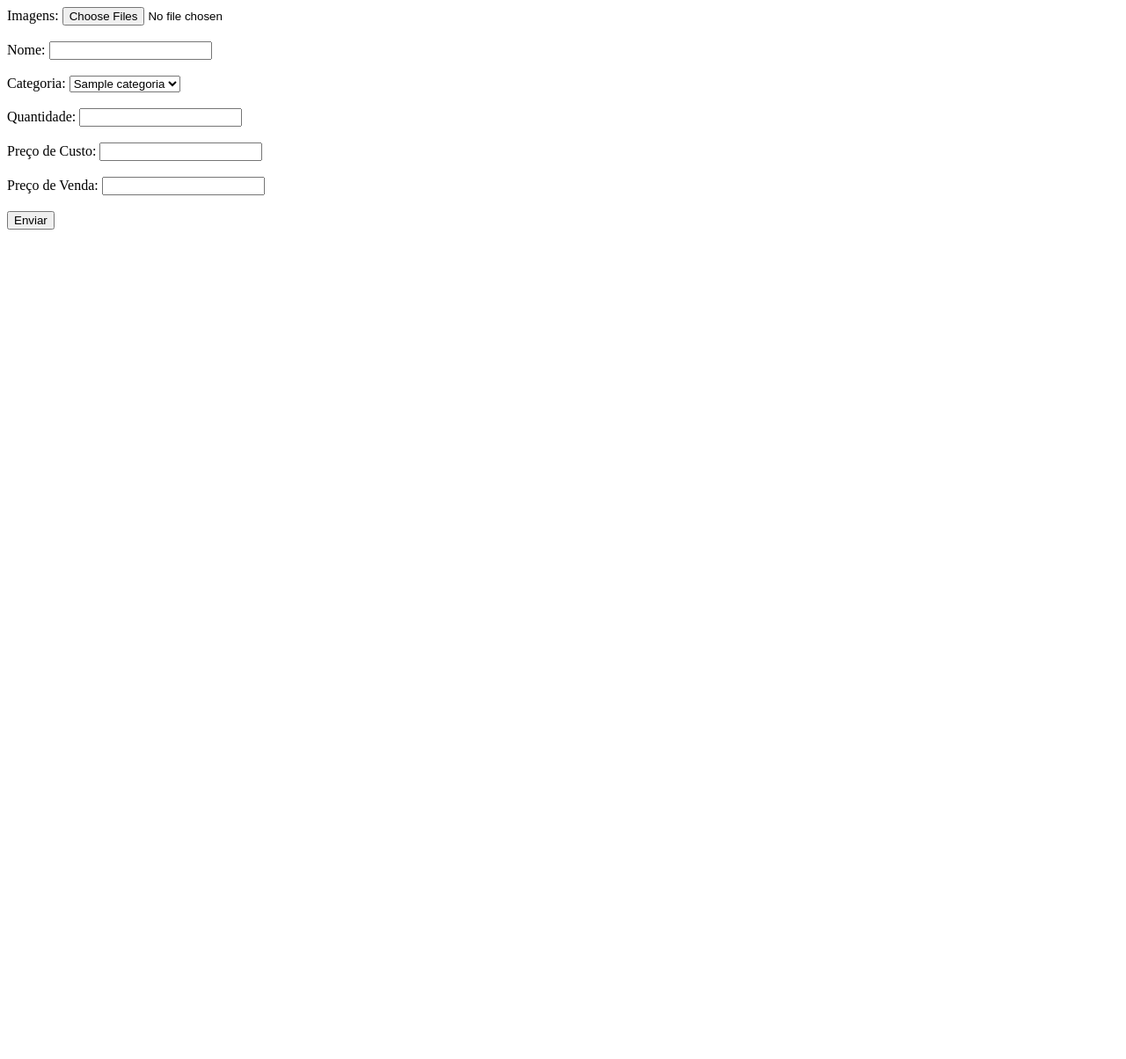
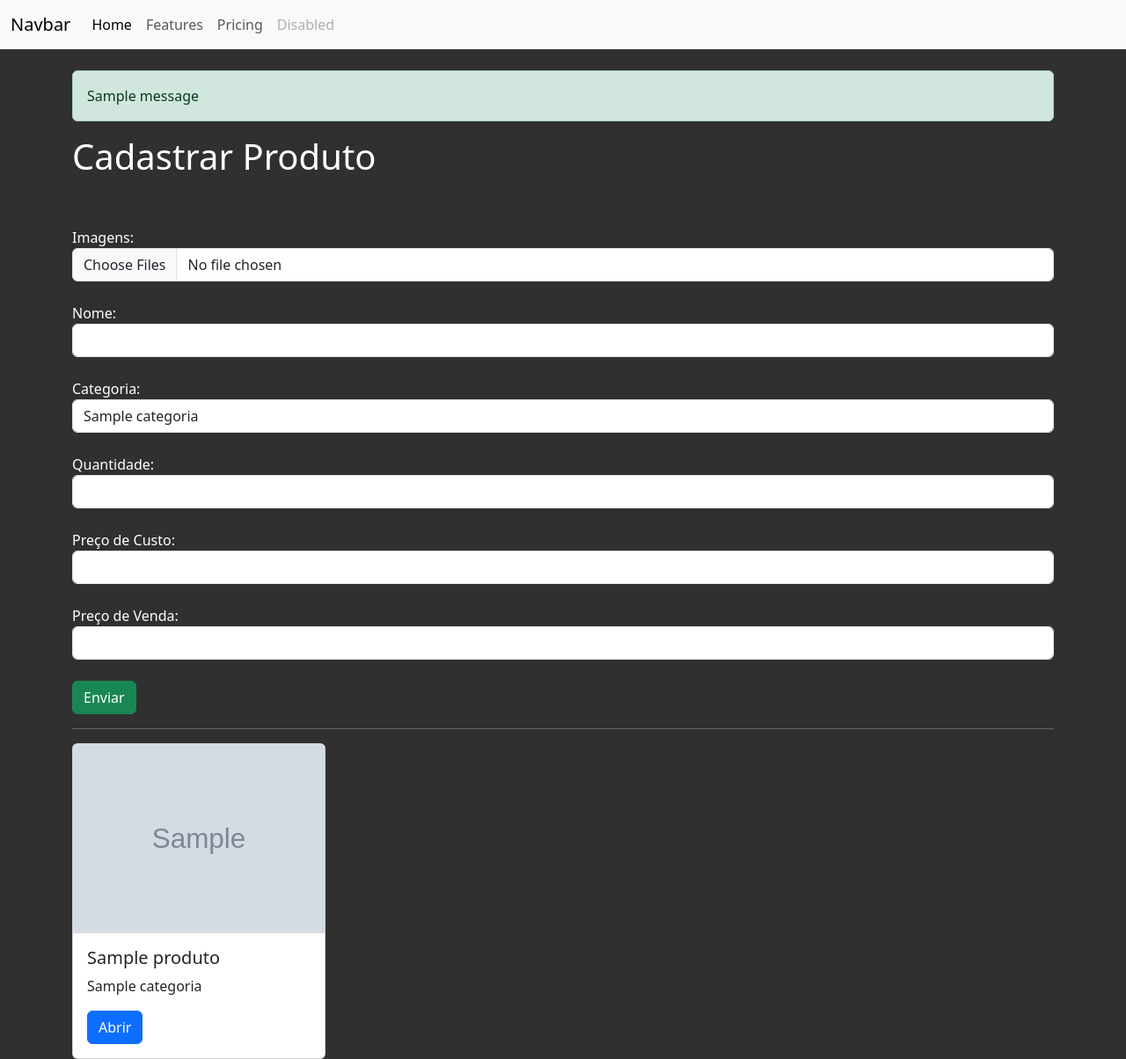
Before and after one commit to dev-macb/template-pdv-django, a Django app: page /estoque/produtos/ in a window 1280 px wide. Shown: the whole page at 88% size. Before the commit the page ends 261 px from the top, so only its background shows below. Run offline with Django 5.2, Linux system fonts and the light colour scheme; tables that the repository leaves empty hold one stand-in row (values such as "Sample post"); grey boxes marked "Sample" are stand-in pictures; one stand-in notice (Sample message) is shown.

Commit message:
Templatetags e listagem de produtos

```diff
--- a/estoque/templates/novo_produto.html
+++ b/estoque/templates/novo_produto.html
@@ -1,26 +1,67 @@
+{% extends 'base.html' %}
+{% load filters %}
+
+
+{% block title %}
+    Cadastrar Produto
+{% endblock %}
+
+
+{% block body %}
+    <div class="container">
+        {% if messages %}
+            {% for message in messages %}
+                <br>
+                <div class="alert {{ message.tags }}">{{ message }}</div>
+            {% endfor %}
+        {% endif %}
+        <h1>Cadastrar Produto</h1>
         <form action="{% url 'novo_produto' %}" method="post" enctype="multipart/form-data">
             {% csrf_token %}
+            <br><br>
             <label for="">Imagens:</label>
-    <input type="file" name="imagens" multiple>
-    <br><br>
+            <input class="form-control" type="file" name="imagens" multiple>
+            <br>
             <label for="">Nome:</label>
-    <input type="text" name="nome">
-    <br><br>
+            <input class="form-control" type="text" name="nome">
+            <br>
             <label for="">Categoria:</label>
-    <select name="categoria" id="">
+            <select class="form-control" name="categoria" id="">
                 {% for categoria in categorias %}
                     <option value="{{ categoria.id }}">{{ categoria.titulo }}</option>
                 {% endfor %}
             </select>
-    <br><br>
+            <br>
             <label for="">Quantidade:</label>
-    <input type="number" name="quantidade">
-    <br><br>
+            <input class="form-control" type="number" name="quantidade">
+            <br>
             <label for="">Preço de Custo:</label>
-    <input type="number" name="preco_custo">
-    <br><br>
+            <input class="form-control" type="number" name="preco_custo">
+            <br>
             <label for="">Preço de Venda:</label>
-    <input type="number" name="preco_venda">
-    <br><br>
-    <input type="submit" value="Enviar">
+            <input class="form-control" type="number" name="preco_venda">
+            <br>
+            <input class="btn btn-success" type="submit" value="Enviar">
         </form>
+        <hr>
+        <div>
+            <div style="display: flex; flex-wrap: wrap; justify-content: space-between; gap: 20px;">
+                {% for produto in produtos %}
+                    <div class="card" style="width: 18rem;">
+                        {% if produto|obter_img_produto %}
+                            <img class="card-img-top" src="{{ produto|obter_img_produto }}">
+                        {% endif %}
+                        <div class="card-body">
+                            <h5 class="card-title">{{ produto.nome }}</h5>
+                            <p>
+                                {{ produto.categoria }}
+                            </p>
+                            <a href="#" class="btn btn-primary">Abrir</a>
+                        </div>
+                    </div>
+                {% endfor %}
+            </div>
+
+        </div>
+    </div>
+{% endblock %}
--- /dev/null
+++ b/estoque/templatetags/filters.py
@@ -0,0 +1,12 @@
+from django import template
+from estoque.models import Imagem
+
+register = template.Library()
+
+@register.filter(name='obter_img_produto')
+def obter_img_produto(produto):
+    imagem = Imagem.objects.filter(id_produto=produto).first()
+    if imagem:
+        return imagem.imagem.url
+
+    return False
--- a/estoque/views.py
+++ b/estoque/views.py
@@ -1,10 +1,15 @@
+import sys
+from PIL import Image
+from io import BytesIO
+from datetime import date
+from django.urls import reverse
+from django.contrib import messages
+from django.shortcuts import redirect
 from django.shortcuts import render, HttpResponse
-from PIL import Image
-from datetime import date
+from django.core.files.uploadedfile import InMemoryUploadedFile
+
 from .models import Produto, Categoria, Imagem
-from io import BytesIO
-from django.core.files.uploadedfile import InMemoryUploadedFile
-import sys
+
 
 def novo_produto(request):
     if request.method == 'POST':
@@ -45,6 +50,13 @@ def novo_produto(request):
             imagem = Imagem(imagem=img_temporaria, id_produto=novo_produto)
             imagem.save()
 
+        messages.add_message(request, messages.SUCCESS, 'Produto cadastrado com êxito!')
+        return redirect(reverse('novo_produto'))
 
+    produtos = Produto.objects.all()
     categorias = Categoria.objects.all()
-    return render(request, 'novo_produto.html', {'categorias': categorias})
+
+    return render(request, 'novo_produto.html', {
+        'produtos': produtos,
+        'categorias': categorias
+    })
--- a/setup/settings.py
+++ b/setup/settings.py
@@ -49,6 +49,9 @@ TEMPLATES = [
                 'django.contrib.auth.context_processors.auth',
                 'django.contrib.messages.context_processors.messages',
             ],
+        'libraries': {
+            'filters': 'estoque.templatetags.filters'
+        }
         },
     },
 ]
--- a/setup/urls.py
+++ b/setup/urls.py
@@ -11,4 +11,5 @@ urlpatterns = [
 ]
 
 
-urlpatterns + static(settings.STATIC_URL, document_root=settings.STATIC_ROOT)
+urlpatterns += static(settings.MEDIA_URL, document_root=settings.MEDIA_ROOT)
+urlpatterns += static(settings.STATIC_URL, document_root=settings.STATIC_ROOT)
```
Also changed, not shown: estoque/templatetags/__init__.py (added), media/img_produtos/2024-02-17_10.jpg (added), media/img_produtos/2024-02-17_11.jpg (added), media/img_produtos/2024-02-17_7.jpg (added), media/img_produtos/2024-02-17_8.jpg (added), media/img_produtos/2024-02-17_9.jpg (added). Lines whose indentation alone changed are shown as unchanged.
